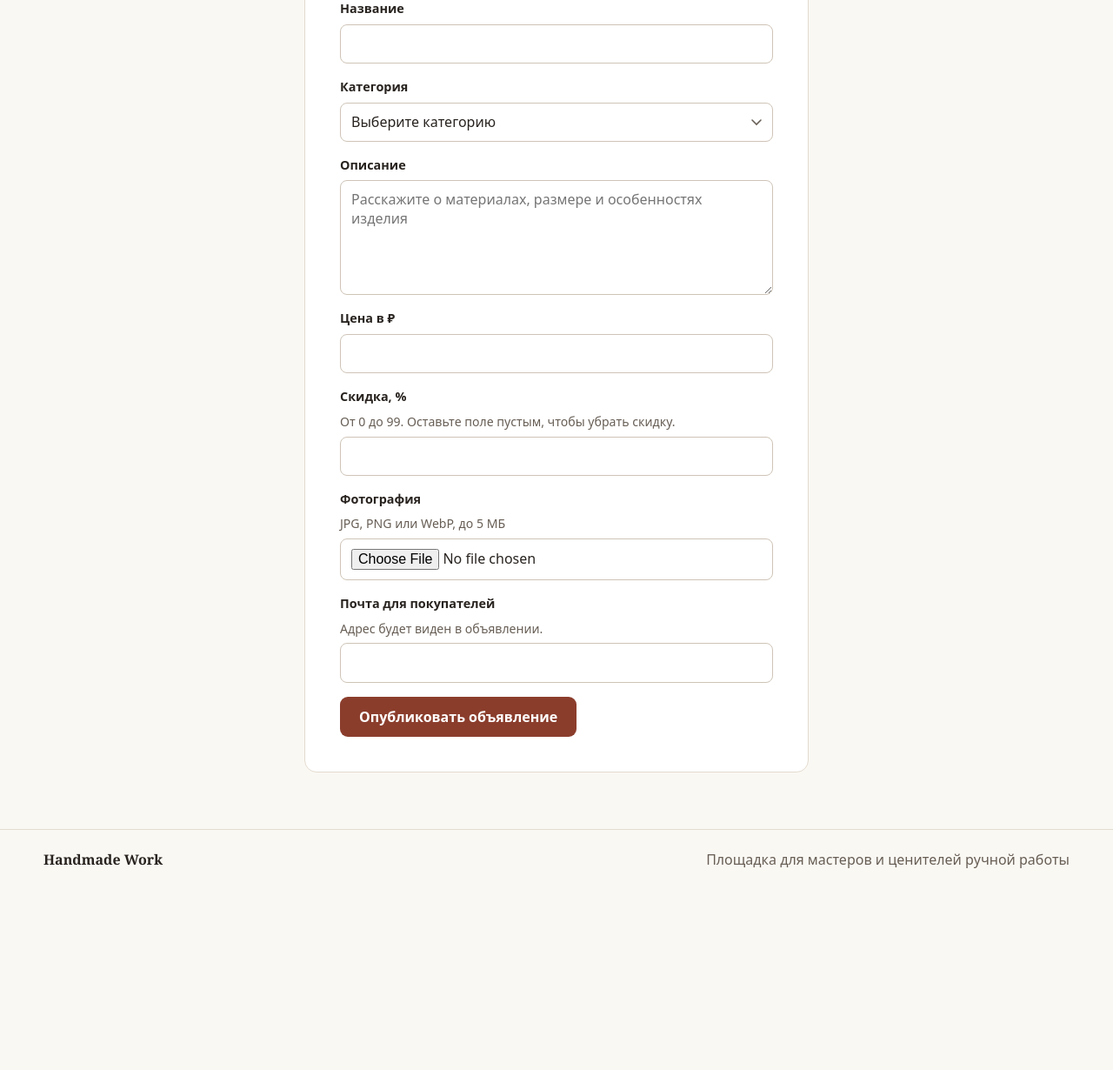
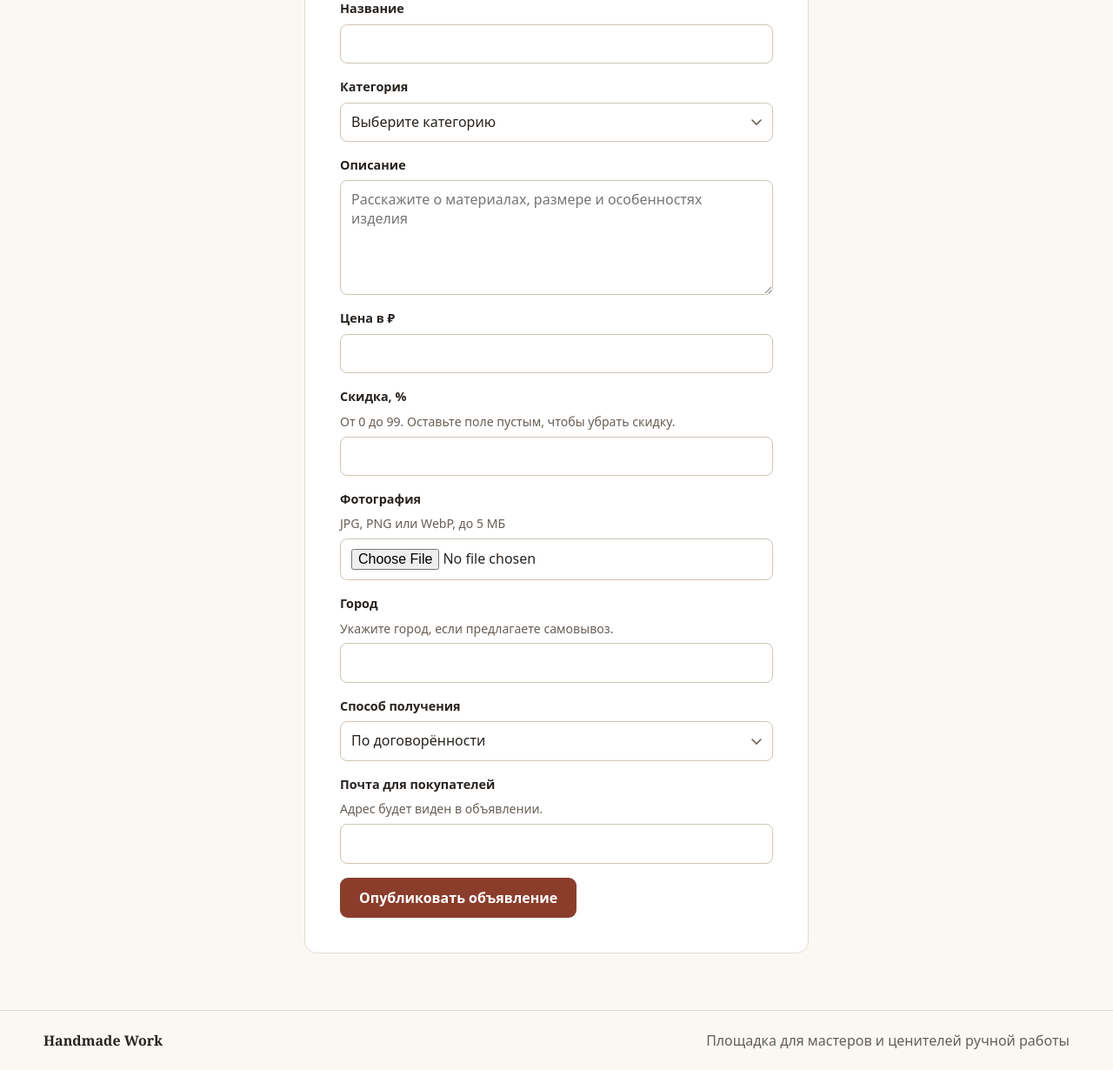
Before and after one commit to Aram9622/handmade-world, a Laravel app: page /sell in a window 1280 px wide. Shown: the part 248-1478 px from the top of the page at 87% size. Before the commit the page ends 1246 px from the top, so only its background shows below. Run offline with Laravel 12, Linux system fonts and the light colour scheme; a user stored in the database is signed in; data comes from the database, SQL or seed files in the repository.

Commit message:
Add city and fulfillment options to listings

```diff
--- a/app/Http/Requests/SaveListingRequest.php
+++ b/app/Http/Requests/SaveListingRequest.php
@@ -23,6 +23,8 @@ class SaveListingRequest extends FormRequest
             'description' => ['required', 'string', 'max:2000'],
             'price' => ['required', 'integer', 'min:1', 'max:10000000'],
             'discount_percent' => ['sometimes', 'required', 'integer', 'min:0', 'max:99'],
+            'city' => ['nullable', 'required_if:fulfillment_method,pickup,both', 'string', 'max:100'],
+            'fulfillment_method' => ['nullable', Rule::in(array_keys(Listing::FULFILLMENT_METHODS))],
             'contact_email' => ['required', 'email', 'max:254'],
             'photo' => [$this->routeIs('listings.store') ? 'required' : 'sometimes', 'image', 'mimes:jpeg,png,webp', 'max:5120'],
         ];
--- a/app/Models/Listing.php
+++ b/app/Models/Listing.php
@@ -14,7 +14,13 @@ class Listing extends Model
         'other' => 'Другое',
     ];
 
-    protected $fillable = ['user_id', 'title', 'category', 'description', 'price', 'discount_percent', 'contact_email', 'photo_path'];
+    public const FULFILLMENT_METHODS = [
+        'pickup' => 'Самовывоз',
+        'delivery' => 'Доставка',
+        'both' => 'Самовывоз и доставка',
+    ];
+
+    protected $fillable = ['user_id', 'title', 'category', 'description', 'price', 'discount_percent', 'city', 'fulfillment_method', 'contact_email', 'photo_path'];
 
     protected $attributes = ['discount_percent' => 0];
 
--- a/lang/ru/validation.php
+++ b/lang/ru/validation.php
@@ -12,7 +12,11 @@ return [
     'uploaded' => 'Не удалось загрузить файл. Максимальный размер фото — 5 МБ.',
     'min' => ['numeric' => 'Минимальное значение — :min.', 'string' => 'Введите не меньше :min символов.'],
     'max' => ['numeric' => 'Максимальное значение — :max.', 'string' => 'Введите не больше :max символов.', 'file' => 'Максимальный размер фото — 5 МБ.'],
+    'custom' => [
+        'city' => ['required_if' => 'Укажите город, если предлагаете самовывоз.'],
+    ],
     'attributes' => [
+        'city' => 'Город', 'fulfillment_method' => 'Способ получения',
         'name' => 'Имя', 'email' => 'Почта', 'password' => 'Пароль', 'title' => 'Название',
         'category' => 'Категория', 'description' => 'Описание', 'price' => 'Цена',
         'discount_percent' => 'Скидка', 'contact_email' => 'Почта для покупателей', 'photo' => 'Фотография',
--- a/public/market.css
+++ b/public/market.css
@@ -110,3 +110,7 @@ small{font-weight:400;color:var(--muted);font-size:.88rem}
 .share-actions [hidden]{display:none}
 .share-status{color:var(--muted);font-size:.875rem;margin:.25rem 0}
 .share-status:empty{display:none}
+
+.fulfillment{display:flex;flex-wrap:wrap;gap:.5rem 1.5rem;margin:1rem 0}
+.fulfillment dt{color:var(--muted);font-size:.875rem}
+.fulfillment dd{margin:0;overflow-wrap:anywhere;font-weight:600}
--- a/resources/views/catalog.blade.php
+++ b/resources/views/catalog.blade.php
@@ -37,7 +37,11 @@
             <article class="card">
                 <a href="{{ route('listings.show', $listing) }}">
                     <img src="{{ route('listings.photo', $listing) }}" alt="{{ $listing->title }}" loading="lazy">
-                    <div class="card-copy"><span>{{ \App\Models\Listing::CATEGORIES[$listing->category] }}</span><h3>{{ $listing->title }}</h3><strong>@include('listing-price')</strong></div>
+                    <div class="card-copy"><span>{{ \App\Models\Listing::CATEGORIES[$listing->category] }}</span><h3>{{ $listing->title }}</h3><strong>@include('listing-price')</strong>
+                        @if($listing->city)
+                            <p class="contact">{{ $listing->city }}</p>
+                        @endif
+                    </div>
                 </a>
             </article>
         @empty
--- a/resources/views/sell.blade.php
+++ b/resources/views/sell.blade.php
@@ -29,6 +29,18 @@
             <small>JPG, PNG или WebP, до 5 МБ</small>
             <input type="file" name="photo" accept="image/jpeg,image/png,image/webp" @required(!$listing)>
         </label>
+        <label>Город
+            <small>Укажите город, если предлагаете самовывоз.</small>
+            <input name="city" maxlength="100" autocomplete="address-level2" value="{{ old('city', $listing?->city) }}">
+        </label>
+        <label>Способ получения
+            <select name="fulfillment_method">
+                <option value="">По договорённости</option>
+                @foreach(\App\Models\Listing::FULFILLMENT_METHODS as $key => $label)
+                    <option value="{{ $key }}" @selected(old('fulfillment_method', $listing?->fulfillment_method) === $key)>{{ $label }}</option>
+                @endforeach
+            </select>
+        </label>
         <label>Почта для покупателей <small>Адрес будет виден в объявлении.</small><input type="email" name="contact_email" maxlength="254" value="{{ old('contact_email', $listing?->contact_email) }}" required></label>
         <button class="button" type="submit">{{ $listing ? 'Сохранить изменения' : 'Опубликовать объявление' }}</button>
     </form>
```
Also changed, not shown: resources/views/listing.blade.php (+10 -0 lines), tests/Feature/MarketplaceTest.php (+29 -0 lines), database/migrations/2026_11_21_000001_add_fulfillment_to_listings_table.php (added).
